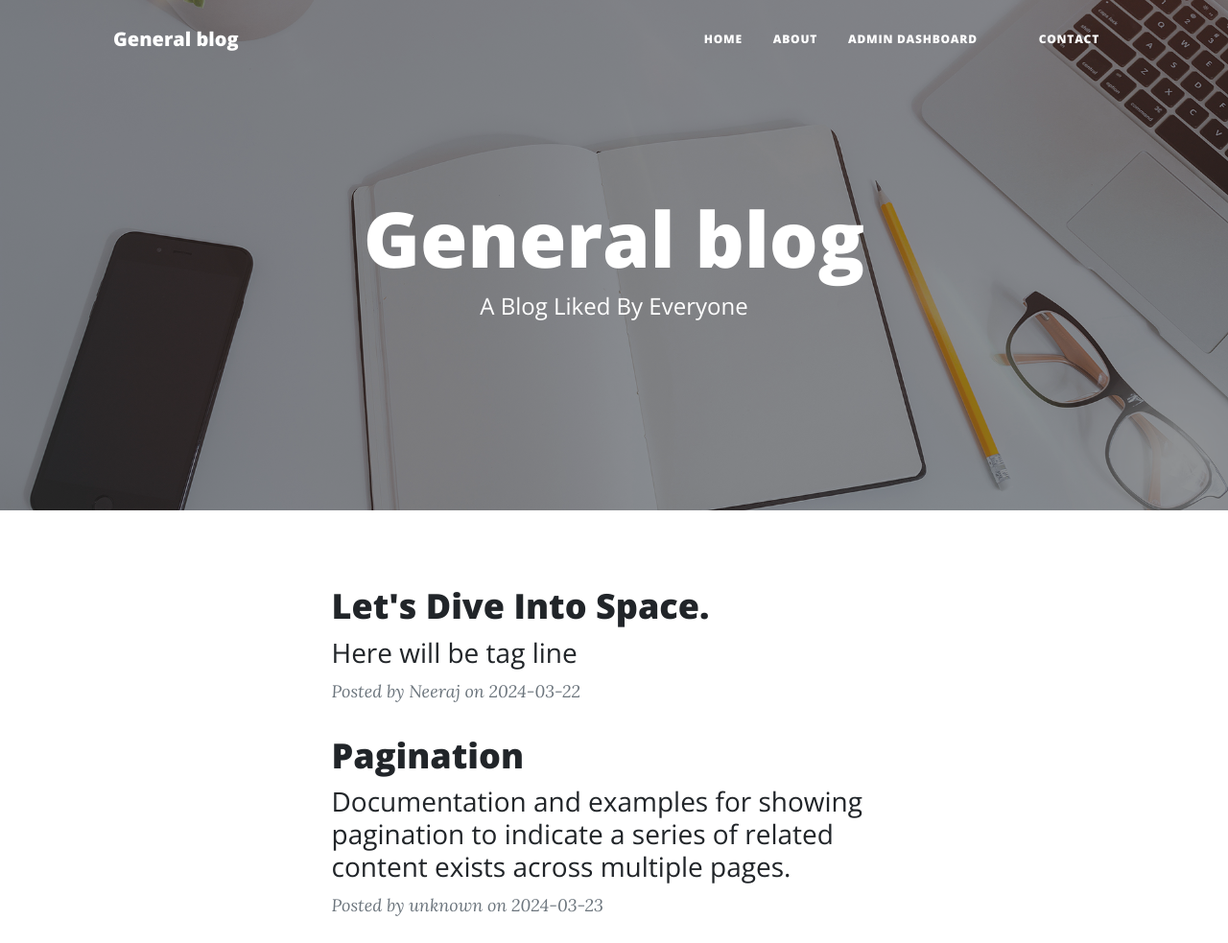
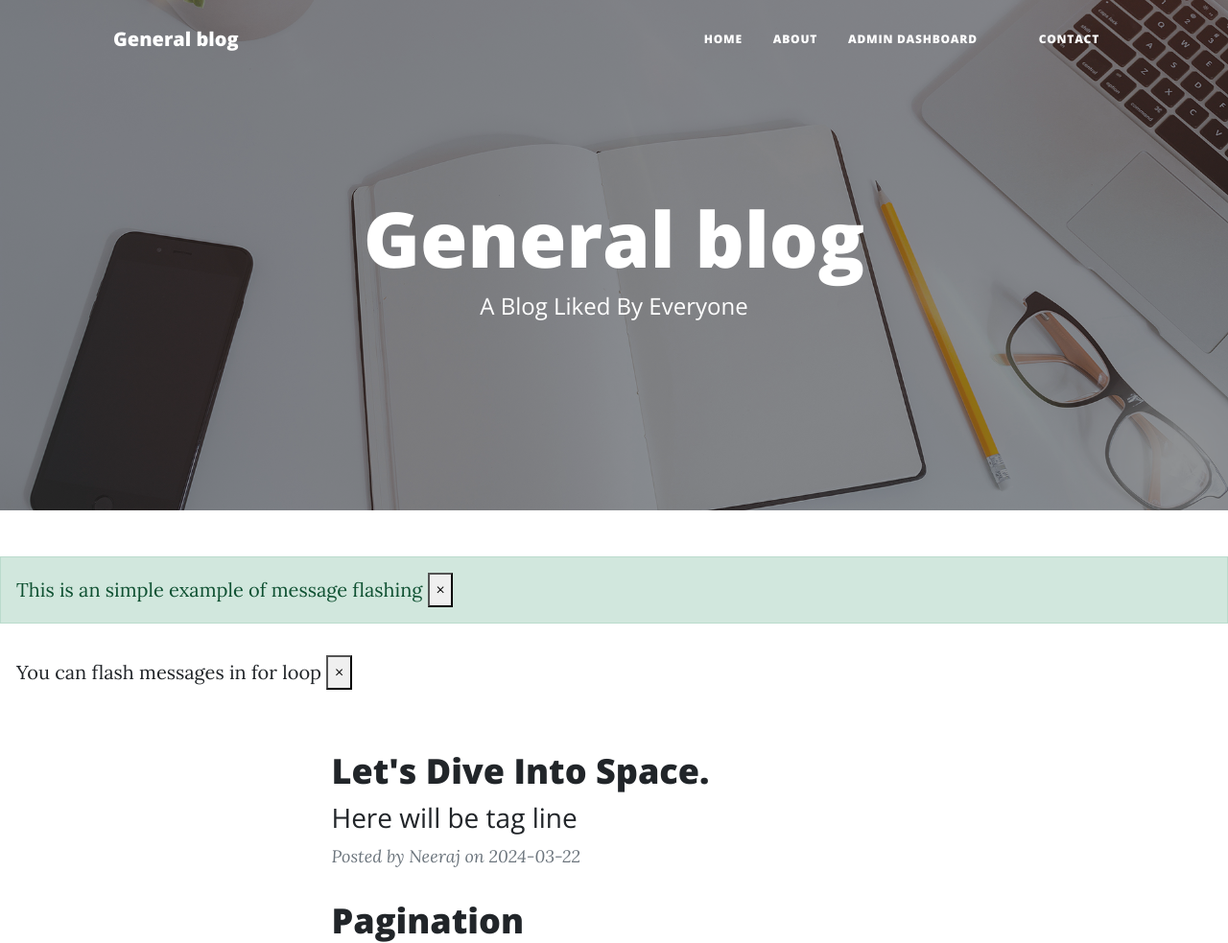
Before and after one commit to Neerajpatel1245/flask_blog_website, a Flask app: page / in a window 1280 px wide. Shown: the top 983 px of the page at 96% size. Run offline with Flask 3, Linux system fonts and the light colour scheme; data comes from the database, SQL or seed files in the repository; parts of the project's set-up code (start-up, migrations or seed data) failed here and were passed over; some libraries are stand-ins or nearby versions.

Commit message:
third commit

```diff
--- a/app.py
+++ b/app.py
@@ -1,4 +1,4 @@
-from flask import Flask , render_template , redirect , url_for , request , session
+from flask import Flask , render_template , redirect , url_for , request , session , flash
 from flask_sqlalchemy import SQLAlchemy
 from sqlalchemy import Integer, String
 from sqlalchemy.orm import Mapped, mapped_column
@@ -60,6 +60,8 @@ class Posts(db.Model):
 
 @app.route("/")
 def home():
+     flash("This is an simple example of message flashing" , "success")
+     flash("You can flash  messages in for loop")
      posts= Posts.query.filter_by().all()
      #[0:params['no_of_post']]
      last=math.ceil(len(posts)/int(params['no_of_post']))
@@ -115,7 +117,7 @@ def edit(Srno):
                     return redirect('/edit/Srno')
 
           post=Posts.query.filter_by(Srno=Srno).first()
-          return render_template('edit.html' , params=params , post=post)
+          return render_template('edit.html' , params=params , post=post , Srno=Srno)
 
 @app.route("/dashboard" , methods=['GET' , 'POST'])
 def dashboard():
@@ -190,7 +192,7 @@ def contact():
           sender="email" ,
           recipients=[params['gmail-user']],
           body= message +'\n' + phone_num)
-
+          flash("Thanks for submitting. We will try to solve your query/problem" , "success")
 
      return render_template('contact.html' , params=params)
 
--- a/templates/edit.html
+++ b/templates/edit.html
@@ -24,7 +24,7 @@
 
 
             <h3>Add/Edit Your Posts</h3>
-            <form id="contactForm" action="/edit/{{post.Srno}}" method="post" data-sb-form-api-token="API_TOKEN">
+            <form id="contactForm" action="/edit/{{Srno}}" method="post" data-sb-form-api-token="API_TOKEN">
                 <div class="form-floating">
                     <input class="form-control" id="title" type="text" placeholder="Enter the title of your blog" name="title" value="{{post.title}}" data-sb-validations="required" />
                     <label for="name">title</label>
--- a/templates/index.html
+++ b/templates/index.html
@@ -13,6 +13,20 @@
                 </div>
             </div>
         </header>
+
+        {% with messages=get_flashed_messages(with_categories=true) %}
+        {% if messages %}
+        {% for category, message in messages %}
+            <div class="alert alert-{{category}} alert-dismissible fade show" role="alert">
+                {{ message }}
+                <button type="button" class="close" data-dismiss="alert" aria-label="Close">
+                    <span aria-hidden="true">&times;</span>
+                </button>
+            </div>
+        {% endfor %}
+        {% endif %}
+        {% endwith %}
+
         <!-- Main Content-->
         <div class="container px-4 px-lg-5">
             <div class="row gx-4 gx-lg-5 justify-content-center">
```
Also changed, not shown: templates/contact.html (+13 -0 lines).
